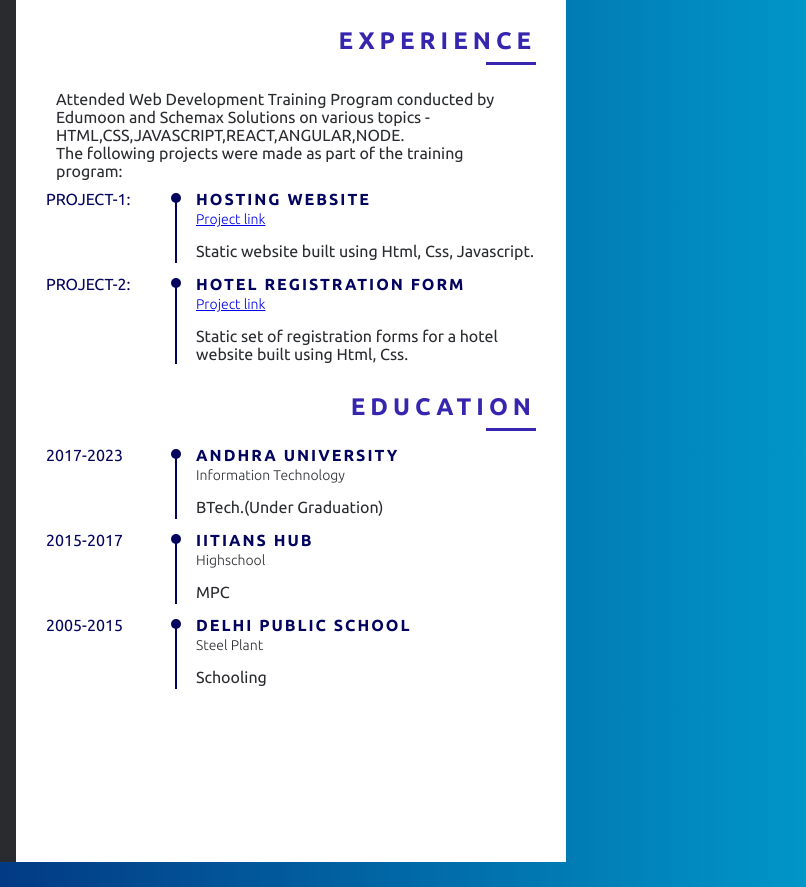
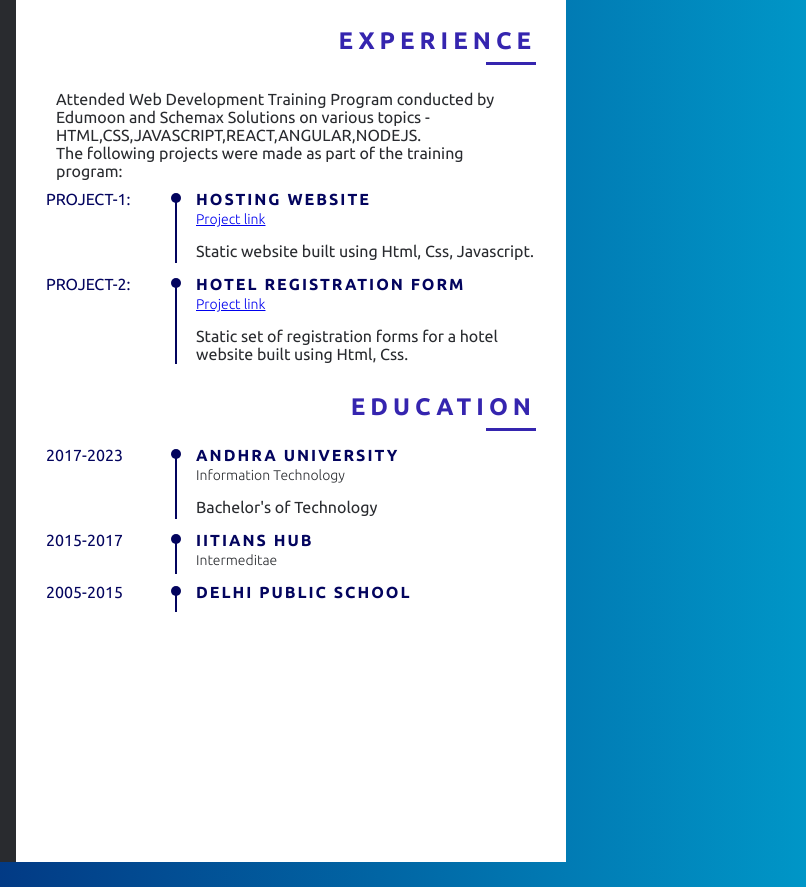
Before and after one commit to naimisha5gandham/Resume, a plain HTML site: page index.html in a window 1280 px wide. Shown: the part 308-1195 px from the top of the page, 474-1280 px from the left. Drawn offline with Linux system fonts and the light colour scheme.

Commit message:
Update index.html

```diff
--- a/index.html
+++ b/index.html
@@ -133,7 +133,7 @@
 							<ul>
 								<li>
 									<div class="info" style="padding: 10px 10px;">
-										<nbsp></nbsp>Attended Web Development Training Program conducted by Edumoon and Schemax Solutions on various topics - HTML,CSS,JAVASCRIPT,REACT,ANGULAR,NODE.<br>The following projects were made as part of the training program:
+										<nbsp></nbsp>Attended Web Development Training Program conducted by Edumoon and Schemax Solutions on various topics - HTML,CSS,JAVASCRIPT,REACT,ANGULAR,NODEJS.<br>The following projects were made as part of the training program:
 									</div>
 								</li>
 
@@ -195,7 +195,7 @@
 												Information Technology
 											</p>
 											<p class="info_cont">
-												BTech.(Under Graduation)
+												Bachelor's of Technology
 											</p>
 										</div>
 									</div>
@@ -210,11 +210,8 @@
 												IITians Hub
 											</p>
 											<p class="info_com">
-												Highschool
-											</p>
-											<p class="info_cont">
-												MPC
-											</p>
+												Intermeditae
+													   </p>
 										</div>
 									</div>
 								</li>
@@ -228,11 +225,9 @@
 												Delhi public school
 											</p>
 											<p class="info_com">
-												Steel Plant<br>
+
 											</p>
-											<p class="info_cont">
-												Schooling
-											</p>
+
 										</div>
 									</div>
 								</li>
```
